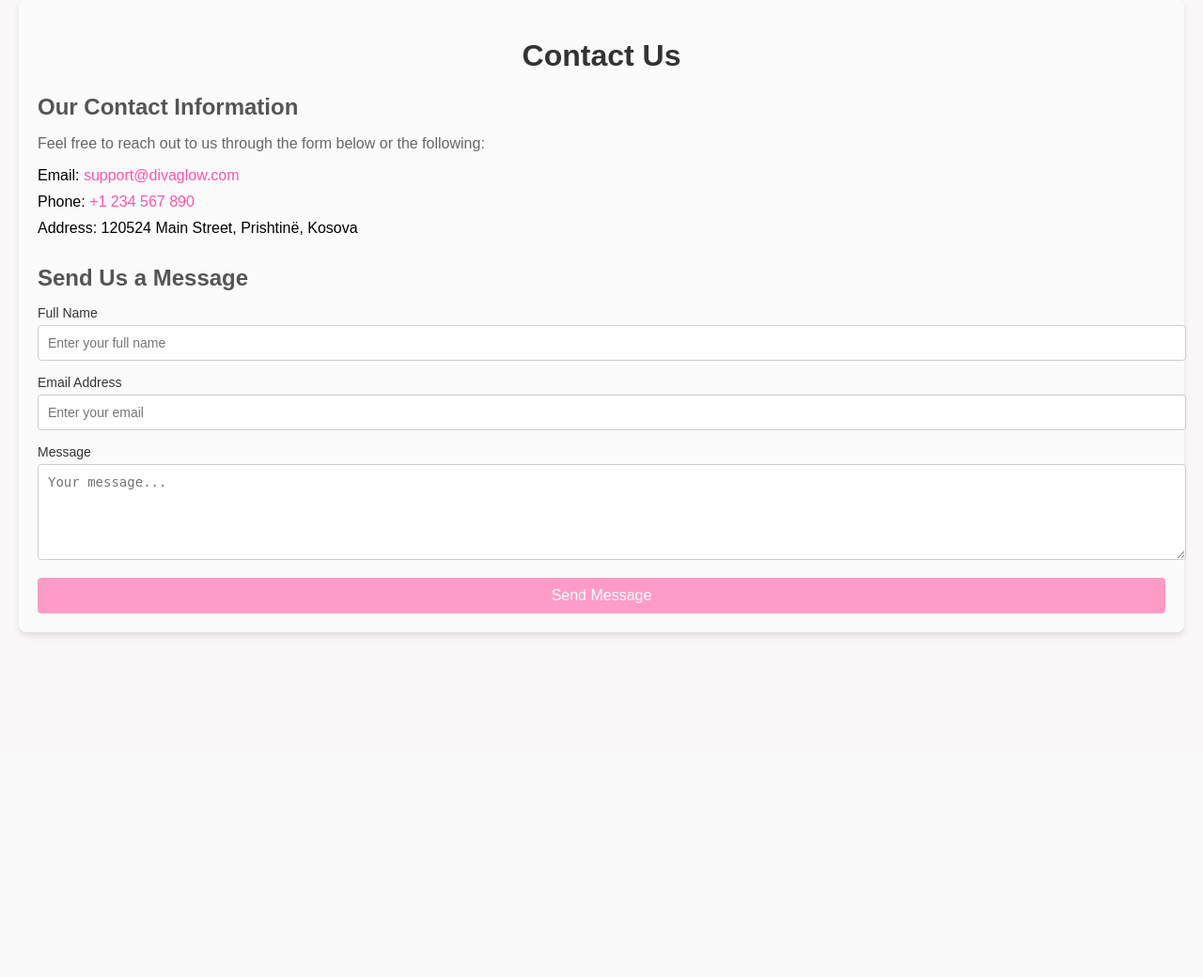
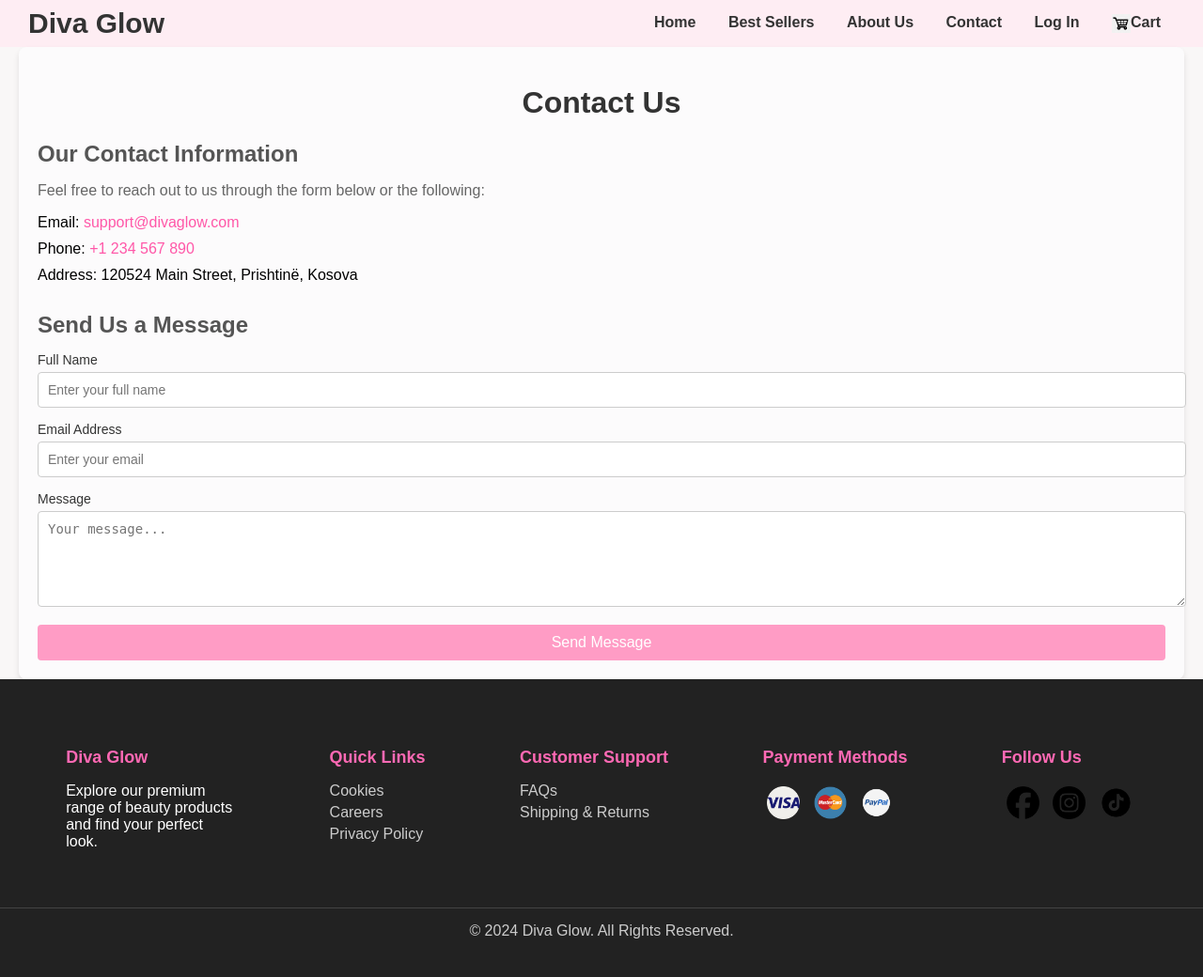
Before and after one commit to loritedemolli/ProjektiWEB, a PHP site: page /contactus.html in a window 1280 px wide. Shown: the whole page at 94% size. Before the commit the page ends 678 px from the top, so only its background shows below. Run offline with PHP 8.4, Linux system fonts and the light colour scheme.

Commit message:
Shtimi i header/footer tek contact us

```diff
--- a/contactus.html
+++ b/contactus.html
@@ -7,6 +7,19 @@
     <link rel="stylesheet" href="contactus_stili.css">
 </head>
 <body>
+    <header>
+        <div class="nav-bar">
+            <h1>Diva Glow</h1>
+            <nav>
+                <a href="projekti.html">Home</a>
+                <a href="bestsellers.html">Best Sellers</a>
+                <a href="aboutus.html">About Us</a>
+                <a href="contactus.html">Contact</a>
+                <a href="loginform.html">Log In</a>
+                <a href="cart.html"><img src="fotot/cart.png" alt="Shopping Cart" class="cart-icon">Cart</a>
+            </nav>
+        </div>
+    </header>
     <div class="contact-container">
         <h1>Contact Us</h1>
 
@@ -36,5 +49,48 @@
             </form>
         </div>
     </div>
+    <footer>
+        <div class="footer-main">
+            <div class="footer-section brand-info">
+                <h3>Diva Glow</h3>
+                <p>Explore our premium range of beauty products and find your perfect look.</p>
+            </div>
+
+            <div class="footer-section links">
+                <h3>Quick Links</h3>
+                <ul>
+                    <li><a href="#">Cookies</a></li>
+                    <li><a href="#">Careers</a></li>
+                    <li><a href="#">Privacy Policy</a></li>
+                </ul>
+            </div>
+
+            <div class="footer-section support">
+                <h3>Customer Support</h3>
+                <ul>
+                    <li><a href="#">FAQs</a></li>
+                    <li><a href="#">Shipping & Returns</a></li>
+                </ul>
+            </div>
+
+            <div class="footer-section payment-methods">
+                <h3>Payment Methods</h3>
+                <img src="fotot/visa.png" alt="Visa">
+                <img src="fotot/mastercard.png" alt="Mastercard">
+                <img src="fotot/pay.png" alt="PayPal">
+            </div>
+
+            <div class="footer-section social-media">
+                <h3>Follow Us</h3>
+                <a href="https://facebook.com"><img src="fotot/facebook.png" alt="Facebook"></a>
+                <a href="https://instagram.com"><img src="fotot/i.png" alt="Instagram"></a>
+                <a href="https://tiktok.com"><img src="fotot/ti.png" alt="TikTok"></a>
+            </div>
+        </div>
+
+        <div class="footer-bottom">
+            <p>&copy; 2024 Diva Glow. All Rights Reserved.</p>
+        </div>
+    </footer>
 </body>
 </html>
--- a/contactus_stili.css
+++ b/contactus_stili.css
@@ -5,7 +5,32 @@
     padding: 0;
     background-color:  #f9f7f7;
 }
+.nav-bar {
+    display: flex;
+    justify-content: space-between;
+    align-items: center;
+    padding: 10px 30px;
+    background-color: rgba(255, 235, 243, 0.8);
+    height: 30px;
+}
+.nav-bar h1{
+    font-size:  30px;
+    color: #333;
+}
+.nav-bar nav a {
+    text-decoration: none;
+    font-weight: bold;
+    margin: 0 15px;
+    color: #333;
+}
+.nav-bar nav a:hover {
+    color: #ff1493;
+}
 
+.cart-icon {
+    width: 20px;
+    vertical-align: middle;
+}
 .contact-container {
     max-width: 1200px;
     margin: auto;
@@ -94,7 +119,72 @@
 button:hover {
     background-color: #ff61c0;
 }
+footer {
+    background-color: #222;
+    color: #fff;
+    padding: 40px 0;
+}
 
+.footer-main {
+    display: flex;
+    flex-wrap: wrap;
+    justify-content: space-around;
+    text-align: left;
+    padding: 0 20px;
+}
+
+.footer-section {
+    max-width: 180px;
+    margin: 15px;
+}
+
+.footer-section h3 {
+    font-size: 18px;
+    color: #ff69b4;
+    margin-bottom: 15px;
+}
+
+.footer-section ul {
+    list-style: none;
+    padding: 0;
+}
+
+.footer-section ul li {
+    margin: 5px 0;
+}
+
+.footer-section ul li a {
+    color: #ccc;
+    text-decoration: none;
+}
+
+.footer-section ul li a:hover {
+    color: #ff69b4;
+}
+
+.payment-methods img, .social-media img {
+    width: 35px;
+    height: auto;
+    margin: 5px;
+    transition: transform 0.3s ease;
+    background-color: transparent;
+}
+
+.payment-methods img:hover, .social-media img:hover {
+    transform: scale(1.1);
+}
+
+.footer-bottom {
+    text-align: center;
+    margin-top: 30px;
+    padding-top: 15px;
+    border-top: 1px solid #444;
+    color: #ccc;
+}
+
+.footer-bottom p {
+    margin: 0;
+}
 /* Responsiviteti */
 @media (max-width: 768px) {
     .contact-container {
```
